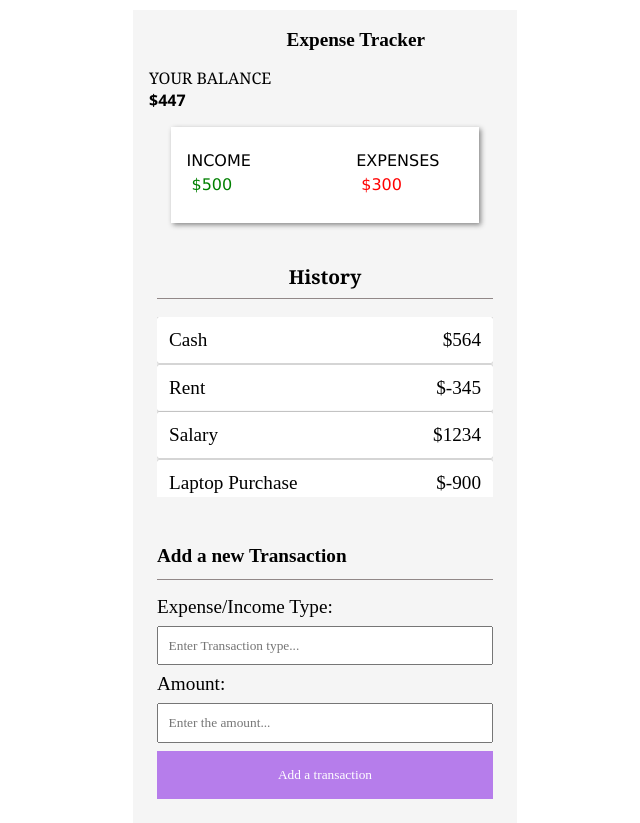
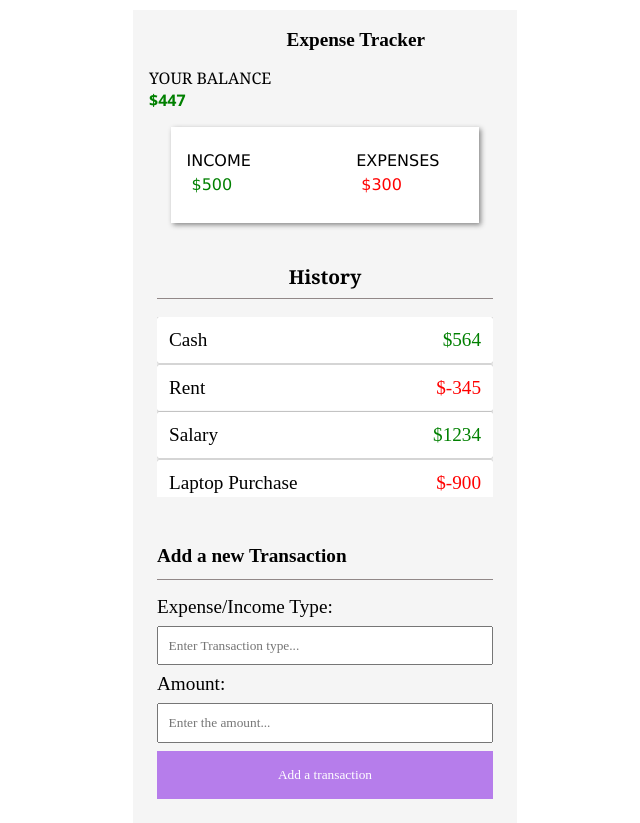
Before and after one commit to MainaliMiraj/ExpenseTracker, a React (Create React App) app: page / in a window 1280 px wide. Shown: the whole page, without its empty margins (315-955 px from the left). Built offline with nearby package versions, Linux system fonts and the light colour scheme.

Commit message:
added the dynamic color for income and expenses

```diff
--- a/src/components/TotalBalance/TotalBalance.jsx
+++ b/src/components/TotalBalance/TotalBalance.jsx
@@ -2,10 +2,13 @@
 import styles from "./TotalBalance.module.css";
 
 const TotalBalance = ({ amount }) => {
+  const colorClass = amount < 0 ? styles.red : styles.green;
   return (
     <div className={styles.show_balance}>
       <div className={styles.balance_title}>YOUR BALANCE</div>
-      <div className={styles.balance_amount}>${amount}</div>
+      <div className={`${styles.balance_amount} ${colorClass}`}>
+        ${amount}
+      </div>
     </div>
   );
 };
--- a/src/components/TotalBalance/TotalBalance.module.css
+++ b/src/components/TotalBalance/TotalBalance.module.css
@@ -8,3 +8,9 @@
   font-family: "Segoe UI", Tahoma, Geneva, Verdana, sans-serif;
   font-weight: 900;
 }
+.red{
+  color: red;
+}
+.green{
+  color: green;
+}
--- a/src/components/TransactionBox/TransactionBox.jsx
+++ b/src/components/TransactionBox/TransactionBox.jsx
@@ -2,10 +2,11 @@
 import styles from "./TransctionBox.module.css";
 
 export const TransactionBox = ({ transactionType, amount }) => {
+  const colorClass = amount < 0 ? styles.red : styles.green;
   return (
     <div className={styles.container}>
       <div>{transactionType}</div>
-      <div>${amount}</div>
+      <div className={`${colorClass}`}>${amount}</div>
     </div>
   );
 };
--- a/src/components/TransactionBox/TransctionBox.module.css
+++ b/src/components/TransactionBox/TransctionBox.module.css
@@ -5,6 +5,12 @@
   background-color: white;
   padding: 0.75rem;
   border-radius: 2px;
-  font-family:'Times New Roman', Times, serif;
+  font-family: "Times New Roman", Times, serif;
   box-shadow: 0px 0px 2px #888888;
 }
+.red {
+  color: red;
+}
+.green {
+  color: green;
+}
--- a/src/components/TransactionHistory/TransactionHistory.jsx
+++ b/src/components/TransactionHistory/TransactionHistory.jsx
@@ -12,8 +12,6 @@
         <TransactionBox amount={-345} transactionType={"Rent"} />
         <TransactionBox amount={1234} transactionType={"Salary"} />
         <TransactionBox amount={-900} transactionType={"Laptop Purchase"} />
-
-
       </div>
     </div>
   );
```
